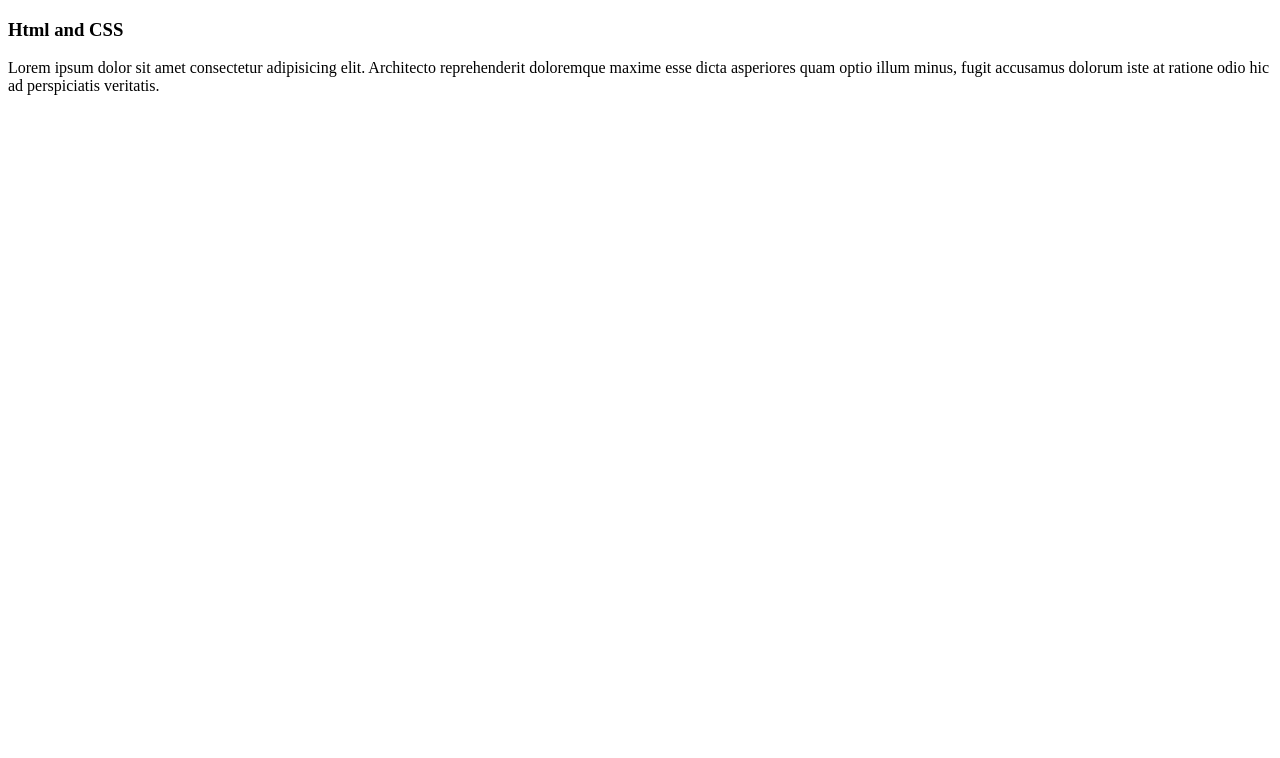
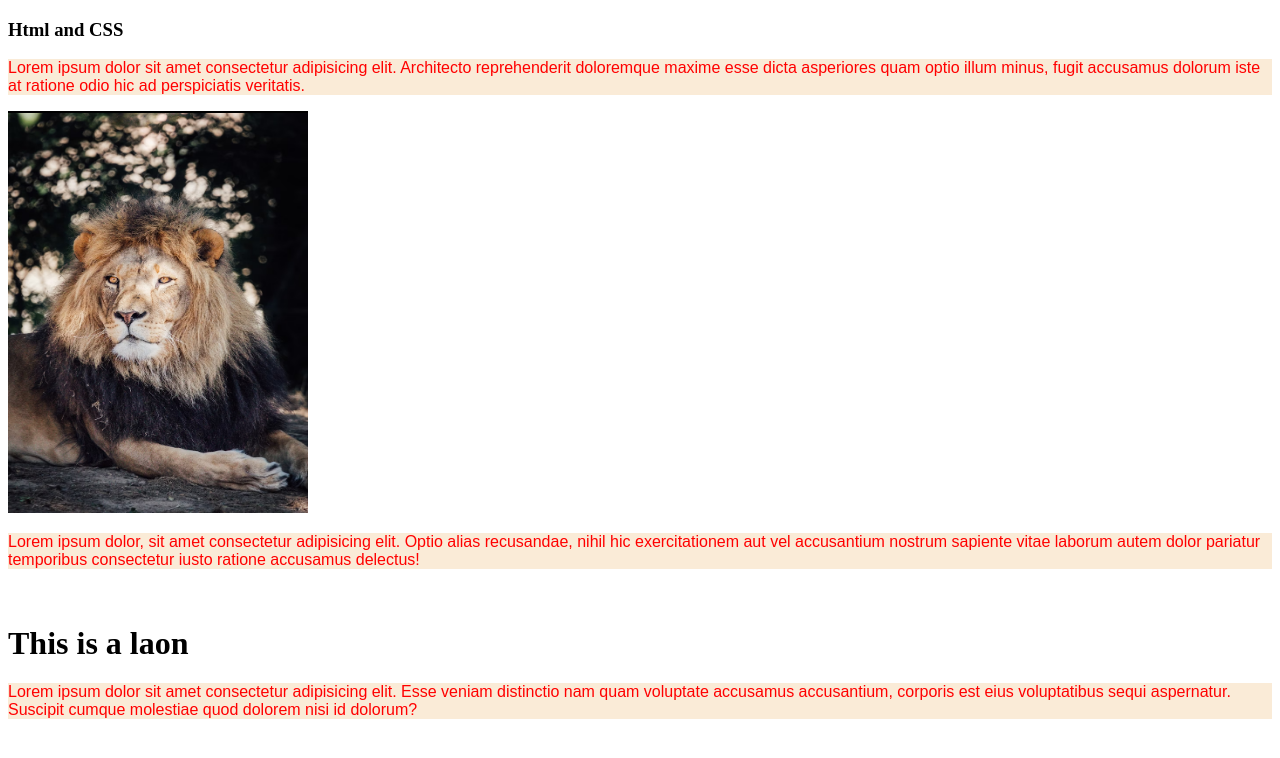
Before and after one commit to mehedihasan770/fixt-github-problem, a plain HTML site: page index.html in a window 1280 px wide. Drawn offline with Linux system fonts and the light colour scheme.

Commit message:
add a laon img

```diff
--- a/index.html
+++ b/index.html
@@ -4,9 +4,31 @@
     <meta charset="UTF-8">
     <meta name="viewport" content="width=device-width, initial-scale=1.0">
     <title>Document</title>
+
+    <style>
+        p{
+            background-color: antiquewhite;
+            font-family: Arial, Helvetica, sans-serif;
+            color: red;
+        }
+
+        img{
+            width: 300px;
+            height: 400px;
+            border-top:2px solid black ;
+
+        }
+    </style>
+
 </head>
 <body>
     <h3>Html and CSS</h3>
     <P>Lorem ipsum dolor sit amet consectetur adipisicing elit. Architecto reprehenderit doloremque maxime esse dicta asperiores quam optio illum minus, fugit accusamus dolorum iste at ratione odio hic ad perspiciatis veritatis.</P>
+
+    <img src="premium_photo-1669725687221-6fe12c2da6b1.avif" alt="coming son">
+    <P>Lorem ipsum dolor, sit amet consectetur adipisicing elit. Optio alias recusandae, nihil hic exercitationem aut vel accusantium nostrum sapiente vitae laborum autem dolor pariatur temporibus consectetur iusto ratione accusamus delectus!</P>
+    <br>
+    <h1>This is a laon</h1>
+    <P>Lorem ipsum dolor sit amet consectetur adipisicing elit. Esse veniam distinctio nam quam voluptate accusamus accusantium, corporis est eius voluptatibus sequi aspernatur. Suscipit cumque molestiae quod dolorem nisi id dolorum?</P>
 </body>
 </html>
```
Also changed, not shown: premium_photo-1669725687221-6fe12c2da6b1.avif (added).
